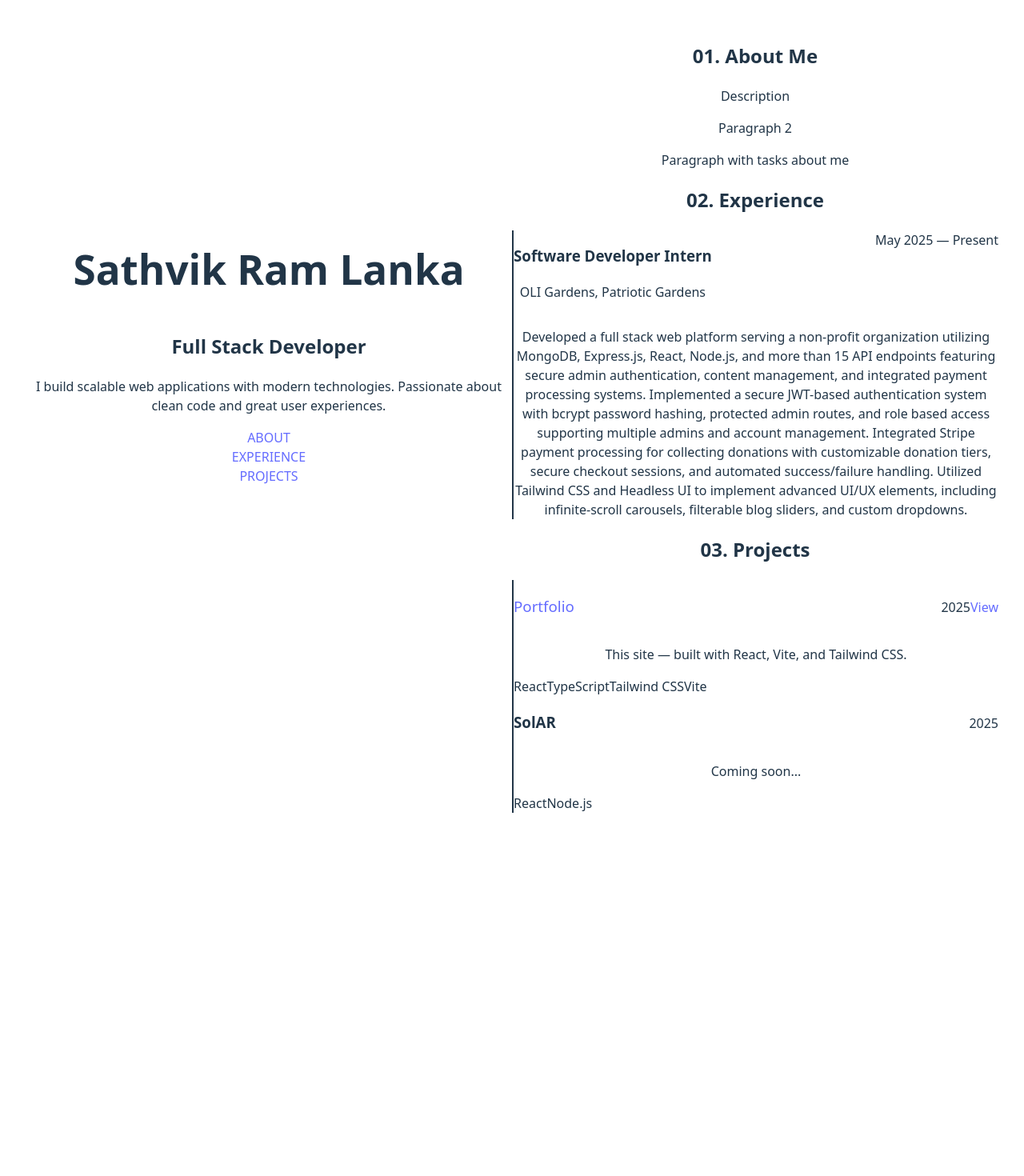
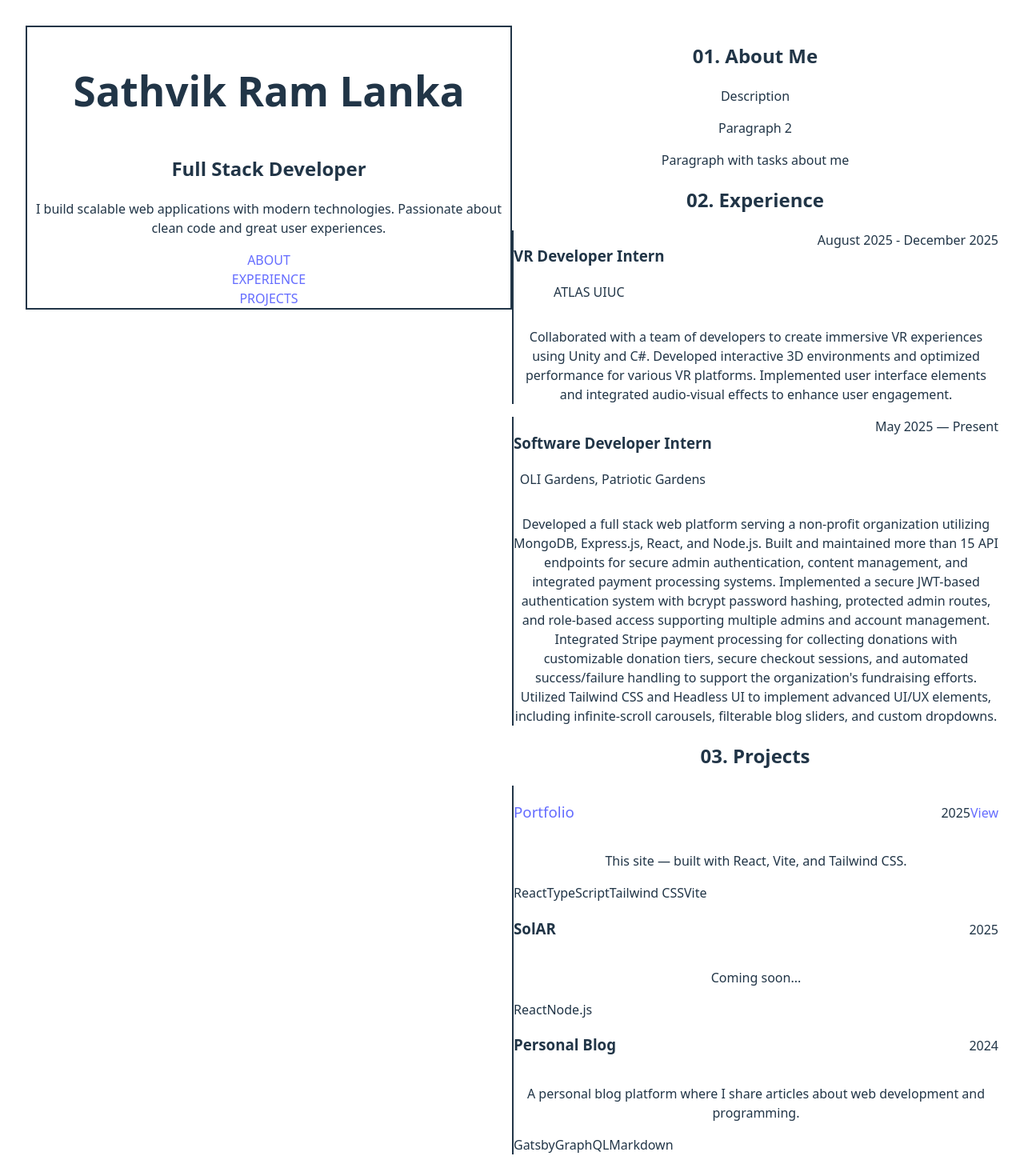
Before and after one commit to RamLanka05/v1, a React (Vite) app in the folder website-data/: page / in a window 1280 px wide. Shown: the top 1470 px of the page at 80% size. Before the commit the page ends 1048 px from the top, so only its background shows below. Built offline with nearby package versions, Linux system fonts and the light colour scheme.

Commit message:
uh trying to debug

```diff
--- a/website-data/src/App.tsx
+++ b/website-data/src/App.tsx
@@ -11,13 +11,13 @@ function App() {
   return (
     <div className="antialiased bg-white dark:bg-gray-950 text-gray-900 dark:text-white flex">
       {/* Left column: change `w-1/3` or `min-w-[320px]` to move/resize the hero */}
-      <aside className="w-1/2 min-w-[320px]">
+      <aside className="w-1/2 min-w-[300px]">
         <Hero />
       </aside>
 
       {/* Right column: main content scrolls */}
       <main className="flex-1 bg-white dark:bg-gray-950">
-        <div className="max-w-2xl mx-auto">
+        <div className="max-w-xl mx-auto">
           <About />
           <Experience />
           <Projects />
--- a/website-data/src/components/Experience.tsx
+++ b/website-data/src/components/Experience.tsx
@@ -1,6 +1,20 @@
 export default function Experience() {
   const items = [
-    { role: 'Software Developer Intern', company: 'OLI Gardens, Patriotic Gardens', period: 'May 2025 — Present', desc: 'Developed a full stack web platform serving a non-profit organization utilizing MongoDB, Express.js, React, Node.js, and more than 15 API endpoints featuring secure admin authentication, content management, and integrated payment processing systems. Implemented a secure JWT-based authentication system with bcrypt password hashing, protected admin routes, and role based access supporting multiple admins and account management. Integrated Stripe payment processing for collecting donations with customizable donation tiers, secure checkout sessions, and automated success/failure handling. Utilized Tailwind CSS and Headless UI to implement advanced UI/UX elements, including infinite-scroll carousels, filterable blog sliders, and custom dropdowns.' },
+    {
+      role: 'VR Developer Intern',
+      company: 'ATLAS UIUC',
+      period: 'August 2025 - December 2025',
+      desc: `Collaborated with a team of developers to create immersive VR experiences using Unity and C#. Developed interactive 3D environments and optimized performance for various VR platforms. Implemented user interface elements and integrated audio-visual effects to enhance user engagement.`,
+    },
+    {
+      role: 'Software Developer Intern',
+      company: 'OLI Gardens, Patriotic Gardens',
+      period: 'May 2025 — Present',
+      desc: `Developed a full stack web platform serving a non-profit organization utilizing MongoDB, Express.js, React, and Node.js. Built and maintained more than 15 API endpoints for secure admin authentication, content management, and integrated payment processing systems.
+        Implemented a secure JWT-based authentication system with bcrypt password hashing, protected admin routes, and role-based access supporting multiple admins and account management.
+        Integrated Stripe payment processing for collecting donations with customizable donation tiers, secure checkout sessions, and automated success/failure handling to support the organization's fundraising efforts.
+        Utilized Tailwind CSS and Headless UI to implement advanced UI/UX elements, including infinite-scroll carousels, filterable blog sliders, and custom dropdowns.`,
+    },
   ]
 
   return (
--- a/website-data/src/components/Hero.tsx
+++ b/website-data/src/components/Hero.tsx
@@ -6,8 +6,10 @@ export default function Hero() {
   ]
 
   return (
-    <aside className="w-full min-h-screen h-screen sticky top-0 bg-gray-900 text-white flex flex-col justify-center py-24 px-8">
-      <div>
+    <aside className="group w-full min-h-screen sticky top-0 bg-gray-900 text-white flex items-start py-24 px-6 md:px-12">
+      <div className="relative bg-gray-800/60 rounded-3xl p-12 shadow-2xl max-w-[640px] mx-auto md:mx-0 transform md:-translate-x-8 transition-transform duration-300 border-2 border-white/5 group-hover:border-blue-400/40 group-hover:shadow-[0_24px_48px_rgba(59,130,246,0.14)] overflow-hidden">
+        {/* subtle highlight bar under the name that changes color on hover */}
+        <div className="h-1 w-28 bg-white/10 rounded mb-6 transition-colors duration-300 group-hover:bg-blue-400/80" />
         <h1 className="text-5xl sm:text-6xl font-bold mb-2">Sathvik Ram Lanka</h1>
         <h2 className="text-2xl text-gray-400 mb-6">Full Stack Developer</h2>
         <p className="text-lg text-gray-300 mb-8 max-w-md leading-relaxed">
--- a/website-data/src/components/Projects.tsx
+++ b/website-data/src/components/Projects.tsx
@@ -13,6 +13,13 @@ export default function Projects() {
       date: '2025',
       url: '',
       tags: ['React', 'Node.js']
+    },
+    {
+      title: 'Personal Blog',
+      desc: 'A personal blog platform where I share articles about web development and programming.',
+      date: '2024',
+      url: '',
+      tags: ['Gatsby', 'GraphQL', 'Markdown']
     },
   ]
 
```
